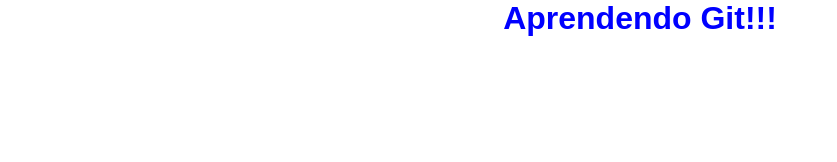
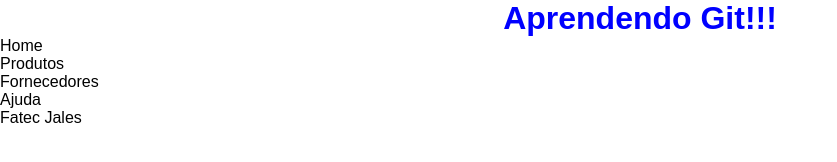
Before and after one commit to devsxgui/si_intro_git, a plain HTML site: page index.html in a window 1280 px wide. Shown: the whole page, without its empty margins (0-837 px from the left). Drawn offline with Linux system fonts and the light colour scheme.

Commit message:
Main menu created

```diff
--- a/index.html
+++ b/index.html
@@ -13,13 +13,18 @@
             <h1> Aprendendo Git!!!</h1>
         </header>
         <nav>
-
+            <ul>
+                <li> Home </li>
+                <li> Produtos </li>
+                <li> Fornecedores </li>
+                <li> Ajuda </li>
+            </ul>
         </nav>
         <section>
 
         </section>
         <footer>
-
+            <p> Fatec Jales </p>
         </footer>
     </div>
 </body>
```
